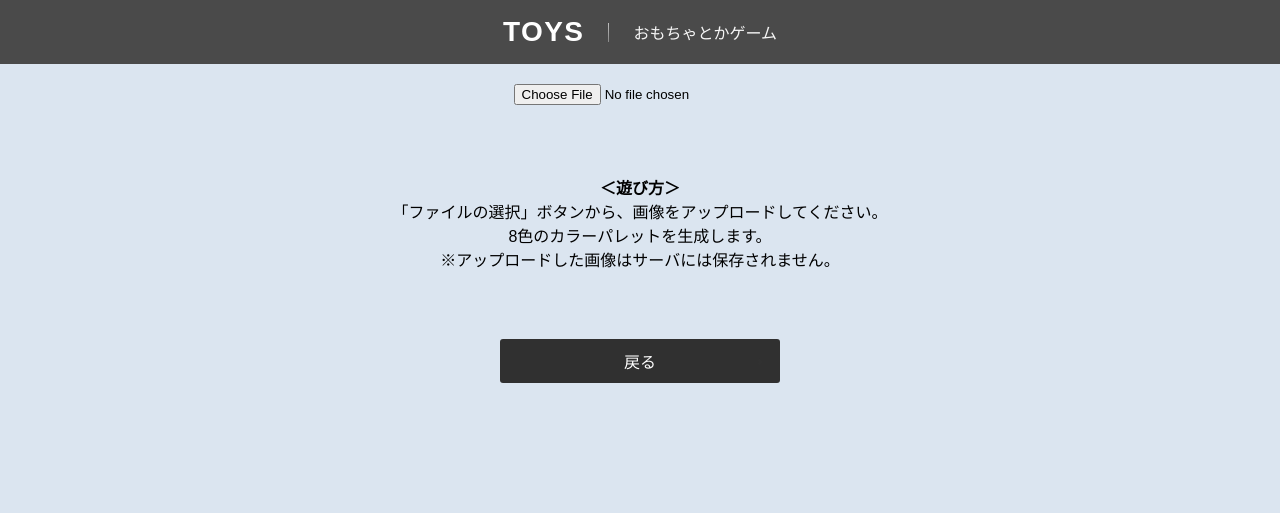
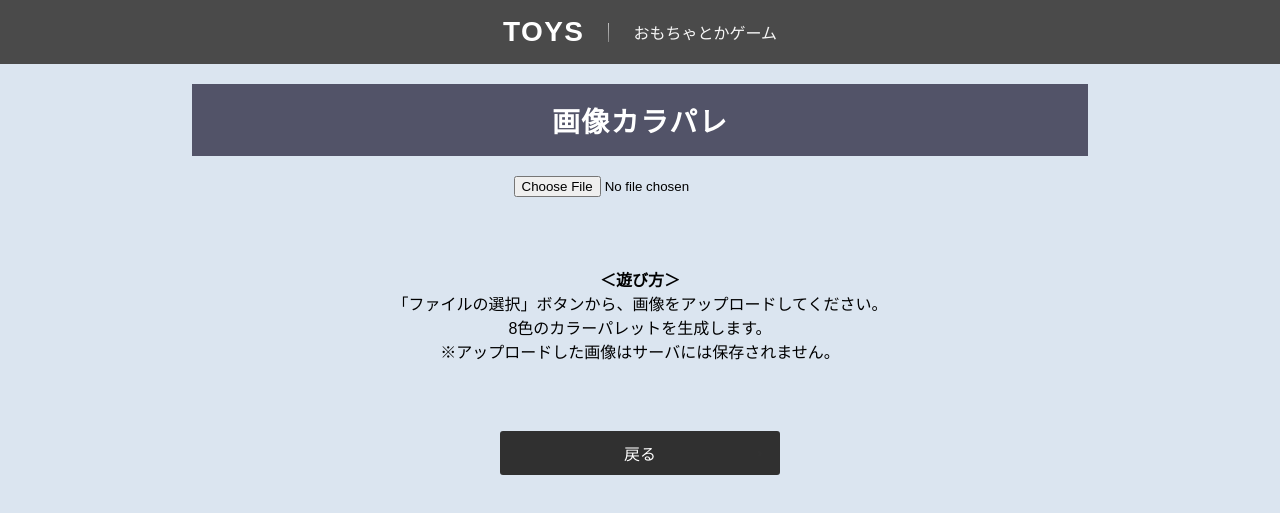
Before and after one commit to toritama321/torinosu, a plain HTML site: page toy/paret.html in a window 1280 px wide. Shown: the part 123-636 px from the top of the page. Drawn offline with Linux system fonts and the light colour scheme.

Commit message:
Update paret.html

```diff
--- a/toy/paret.html
+++ b/toy/paret.html
@@ -113,6 +113,10 @@
 	</div>
 
 	<main class="container">
+		<div class="title" role="region" aria-label="ページ見出し">
+	    	<span class="title__title">画像カラパレ</span>
+		</div>
+
 		<input
 		id="fileInput"
 		type="file"
```
